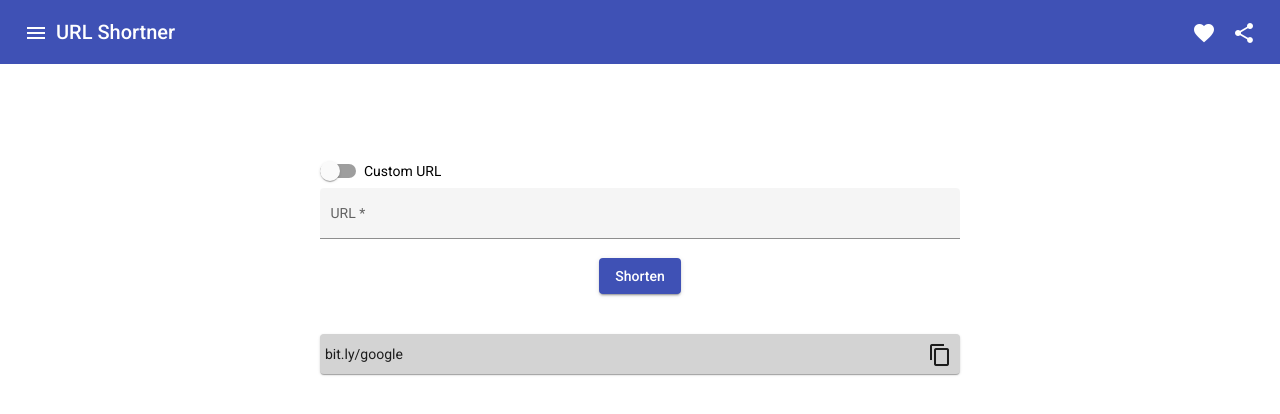
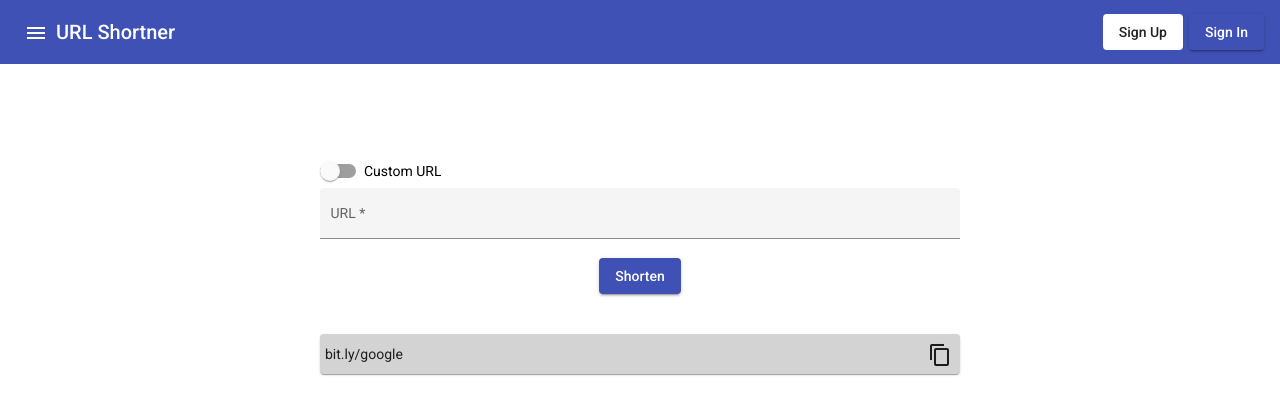
Before and after one commit to ashutosh321607/URL-Shortner, an Angular app: page / in a window 1280 px wide. Shown: the top 414 px of the page. Built offline with nearby package versions, Linux system fonts and the light colour scheme.

Commit message:
update header

```diff
--- a/src/app/components/header/header.component.html
+++ b/src/app/components/header/header.component.html
@@ -9,19 +9,8 @@
     </button>
     <span >URL Shortner</span>
     <span class="spacer"></span>
-    <button
-      mat-icon-button
-      class="example-icon favorite-icon"
-      aria-label="Example icon-button with heart icon"
-    >
-      <mat-icon>favorite</mat-icon>
-    </button>
-    <button
-      mat-icon-button
-      class="example-icon"
-      aria-label="Example icon-button with share icon"
-    >
-      <mat-icon>share</mat-icon>
-    </button>
+    <button mat-flat-button color="white">Sign Up</button>
+    <span style="padding: 0 3px;"></span>
+    <button mat-raised-button color="primary">Sign In</button>
   </mat-toolbar>
 </p>
```
